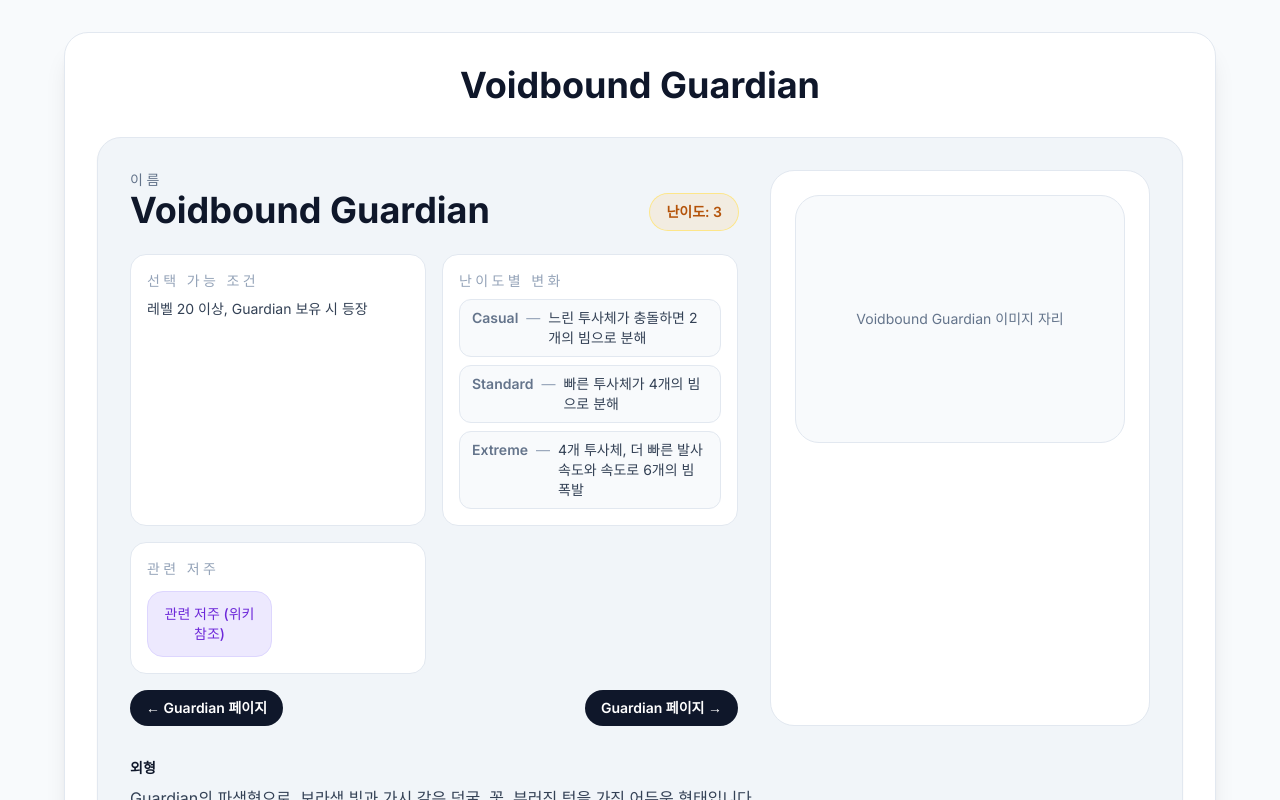
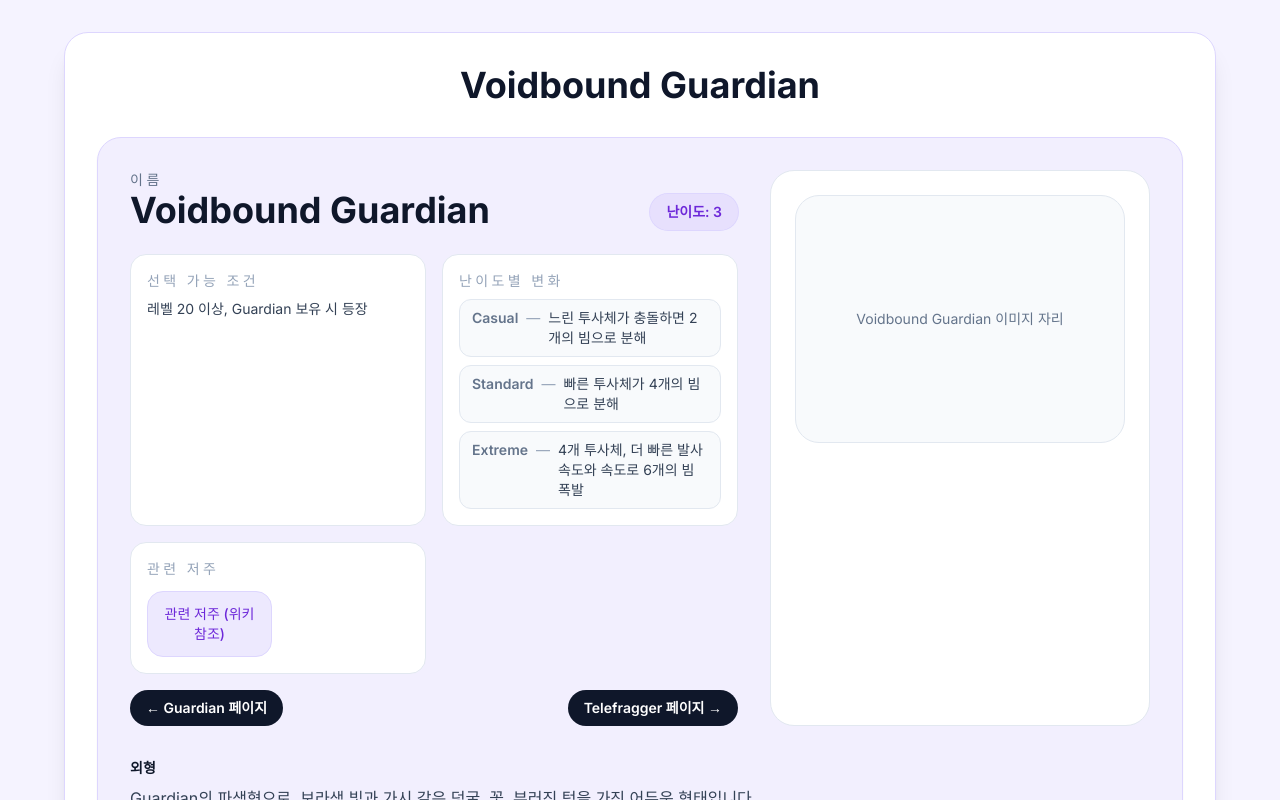
Before and after one commit to merrystat/nullscape-guide, a Next.js app: page /enemies/guardian/voidbound-guardian in a window 1280 px wide. Shown: the top 800 px of the page. Built offline with nearby package versions, Linux system fonts and the light colour scheme.

Commit message:
Adjust Voidbound Guardian page styling

```diff
--- a/app/enemies/guardian/page.tsx
+++ b/app/enemies/guardian/page.tsx
@@ -51,11 +51,11 @@ export default function GuardianPage() {
                     <a href="/enemies/operator" className="inline-flex items-center gap-2 rounded-full bg-slate-900 px-4 py-2 text-sm font-semibold text-white transition hover:bg-slate-800">
                       ← Operator 페이지
                     </a>
+                    <a href="/enemies/guardian/voidbound-guardian" className="inline-flex items-center gap-2 rounded-full bg-slate-900 px-4 py-2 text-sm font-semibold text-white transition hover:bg-slate-800">
+                      Voidbound Guardian 페이지
+                    </a>
                     <a href="/enemies/telefragger" className="inline-flex items-center gap-2 rounded-full bg-slate-900 px-4 py-2 text-sm font-semibold text-white transition hover:bg-slate-800">
                       Telefragger 페이지 →
-                    </a>
-                    <a href="/enemies/guardian/voidbound-guardian" className="inline-flex items-center gap-2 rounded-full bg-slate-700 px-4 py-2 text-sm font-semibold text-white transition hover:bg-slate-600">
-                      Voidbound Guardian 페이지
                     </a>
                   </div>
                 </div>
--- a/app/enemies/guardian/voidbound-guardian/page.tsx
+++ b/app/enemies/guardian/voidbound-guardian/page.tsx
@@ -1,12 +1,12 @@
 export default function VoidboundGuardianPage() {
   return (
-    <main className="min-h-screen bg-slate-50 p-8">
-      <div className="mx-auto max-w-6xl rounded-3xl border border-slate-200 bg-white p-8 shadow-xl">
+    <main className="min-h-screen bg-violet-50 p-8">
+      <div className="mx-auto max-w-6xl rounded-3xl border border-violet-200 bg-white p-8 shadow-xl">
         <h1 className="text-4xl font-bold text-slate-900 mb-8 text-center">Voidbound Guardian</h1>
 
         <div className="grid gap-8">
           <article className="space-y-6">
-            <div className="rounded-3xl border border-slate-200 bg-slate-100 p-8 shadow-sm">
+            <div className="rounded-3xl border border-violet-200 bg-violet-100/70 p-8 shadow-sm">
               <div className="grid gap-8 lg:grid-cols-[1.6fr_1fr]">
                 <div>
                   <div className="flex flex-col gap-4 sm:flex-row sm:items-end sm:justify-between">
@@ -14,7 +14,7 @@ export default function VoidboundGuardianPage() {
                       <p className="text-sm uppercase tracking-[0.25em] text-slate-500">이름</p>
                       <h2 className="text-4xl font-bold text-slate-900">Voidbound Guardian</h2>
                     </div>
-                    <div className="rounded-3xl bg-amber-500/10 px-4 py-2 text-sm font-semibold text-amber-700 ring-1 ring-amber-200">
+                    <div className="rounded-3xl bg-violet-500/10 px-4 py-2 text-sm font-semibold text-violet-700 ring-1 ring-violet-200">
                       난이도: 3
                     </div>
                   </div>
@@ -54,7 +54,7 @@ export default function VoidboundGuardianPage() {
 
                   <div className="mt-4 flex flex-col gap-3 sm:flex-row sm:justify-between">
                     <a href="/enemies/guardian" className="inline-flex items-center gap-2 rounded-full bg-slate-900 px-4 py-2 text-sm font-semibold text-white transition hover:bg-slate-800">← Guardian 페이지</a>
-                    <a href="/enemies/guardian" className="inline-flex items-center gap-2 rounded-full bg-slate-900 px-4 py-2 text-sm font-semibold text-white transition hover:bg-slate-800">Guardian 페이지 →</a>
+                    <a href="/enemies/telefragger" className="inline-flex items-center gap-2 rounded-full bg-slate-900 px-4 py-2 text-sm font-semibold text-white transition hover:bg-slate-800">Telefragger 페이지 →</a>
                   </div>
                 </div>
 
```
Also changed, not shown: 2 other files (tests, documents, lock files or other folders).
